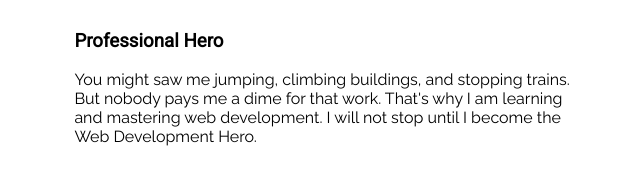
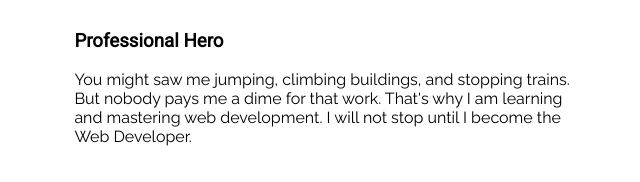
Before and after one commit to MehediHasan10/Portfolio_Website, a plain HTML site: page index.html in a window 1280 px wide. Shown: the part 230-412 px from the top of the page, 60-700 px from the left. Drawn offline with Linux system fonts and the light colour scheme; a web font is replaced by a local one.

Commit message:
My first change

```diff
--- a/index.html
+++ b/index.html
@@ -21,8 +21,8 @@
                 You might saw me jumping, climbing buildings, and stopping trains. But nobody pays me a dime for that
                 work.
                 That's why I am learning and mastering web development. I will not stop until I become the Web
-                Development
-                Hero.
+                Developer.
+
             </p>
         </div>
 
```
